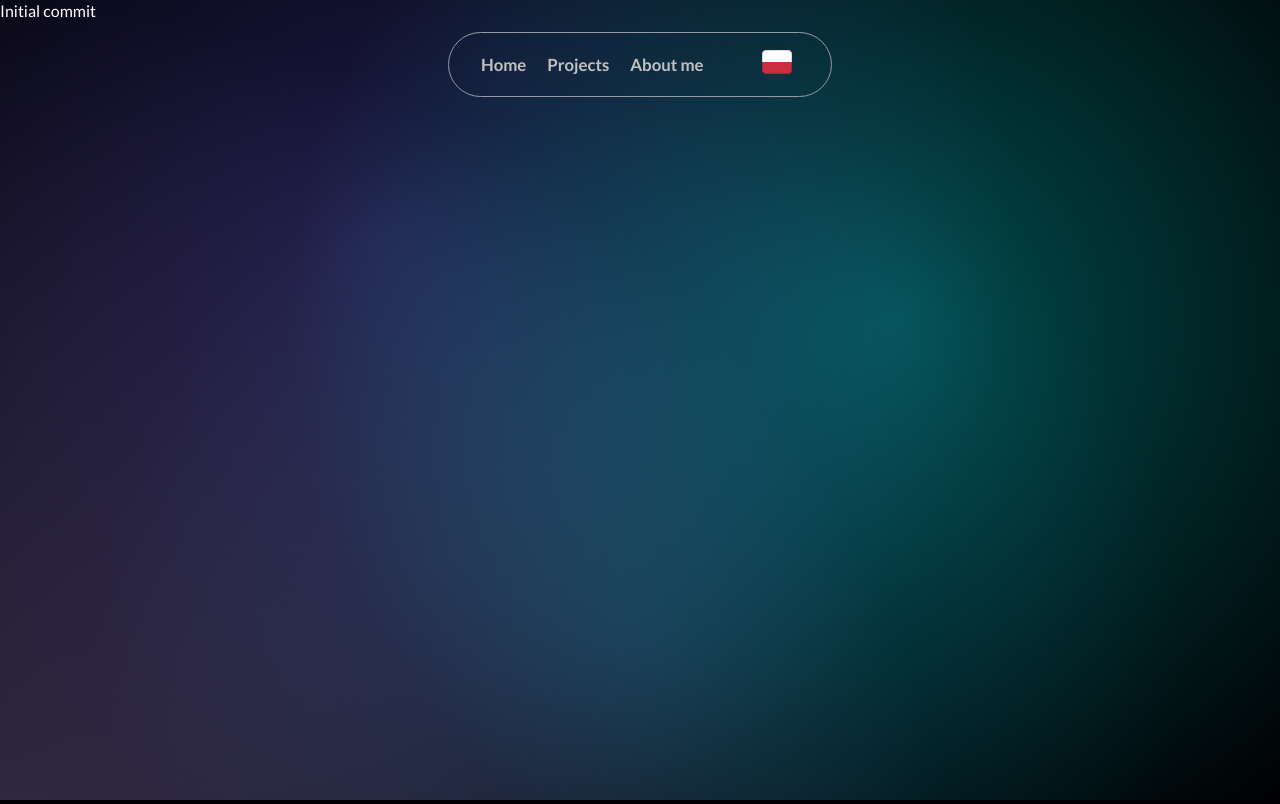
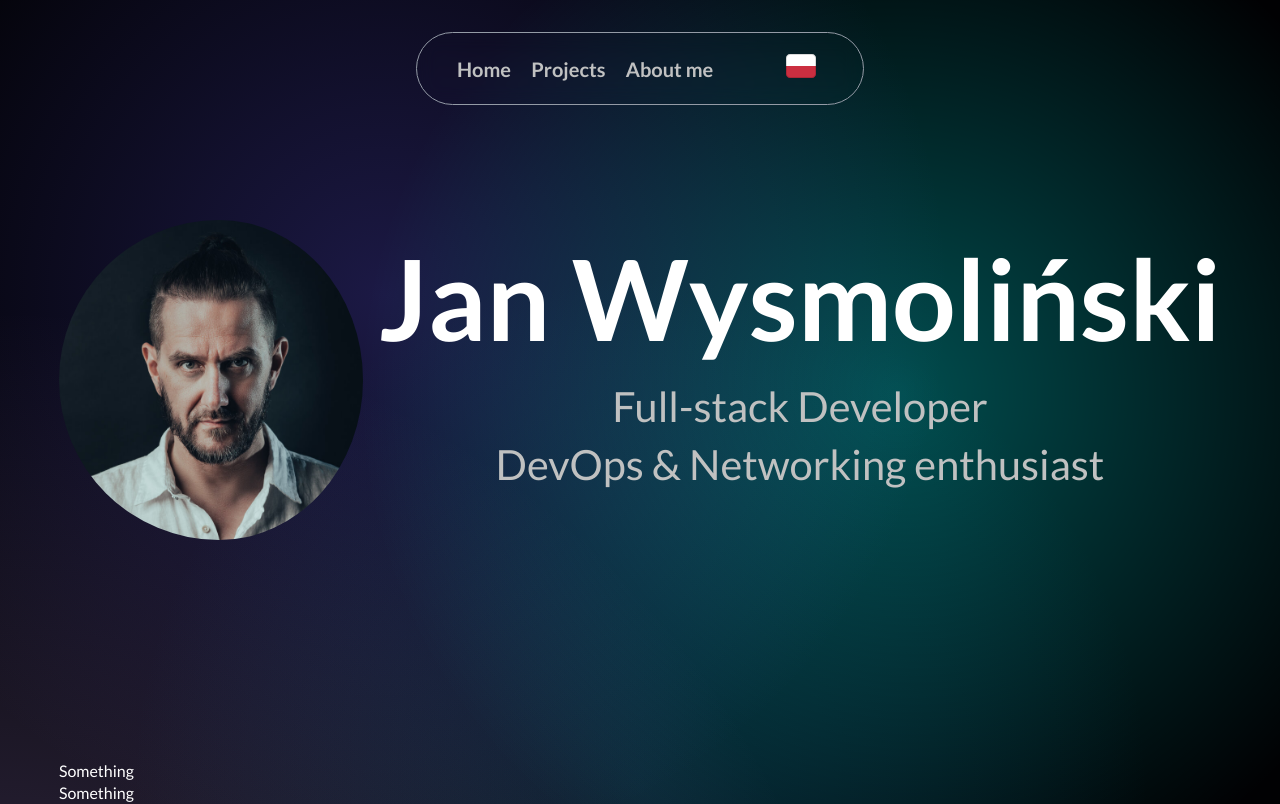
Before and after one commit to giro39/cv, a React (Vite) app in the folder cv/: page / in a window 1280 px wide. Shown: the top 804 px of the page. Built offline with nearby package versions, Linux system fonts and the light colour scheme.

Commit message:
Add profile card

```diff
--- a/cv/src/App.scss
+++ b/cv/src/App.scss
@@ -5,26 +5,29 @@ body {
     background: radial-gradient(
             circle at 30% 30%,
             rgba(89, 80, 221, 0.3),
-            transparent 60%
+            transparent 50%
         ),
         radial-gradient(
             circle at 70% 40%,
             rgba(0, 255, 255, 0.3),
-            transparent 60%
+            transparent 50%
         ),
         radial-gradient(
             circle at 50% 80%,
             rgba(16, 96, 136, 0.3),
-            transparent 60%
+            transparent 50%
         ),
         radial-gradient(
             circle at 0% 120%,
             rgba(189, 154, 246, 0.3),
-            transparent 60%
+            transparent 50%
         ),
         $background;
     background-blend-mode: screen;
     min-height: 100vh;
     overflow-x: hidden;
     color: $text-1;
+    display: flex;
+    flex-direction: column;
+    align-items: center;
 }
--- a/cv/src/App.tsx
+++ b/cv/src/App.tsx
@@ -1,4 +1,5 @@
 import Navbar from "./components/Navbar/Navbar";
+import Home from "./components/Home/Home";
 
 import "./i18n/config.js";
 
@@ -8,7 +9,17 @@ function App() {
     return (
         <main>
             <Navbar />
-            <div>Initial commit</div>
+            <Home />
+            <div>Something</div>
+            <div>Something</div>
+            <div>Something</div>
+            <div>Something</div>
+            <div>Something</div>
+            <div>Something</div>
+            <div>Something</div>
+            <div>Something</div>
+            <div>Something</div>
+            <div>Something</div>
         </main>
     );
 }
--- /dev/null
+++ b/cv/src/components/Home/Home.module.scss
@@ -0,0 +1,33 @@
+@use "../../vars" as *;
+
+.main {
+    // margin-top: 10rem;
+    height: 95vh;
+    display: flex;
+    align-items: center;
+}
+
+.profile {
+    display: flex;
+    flex-direction: row;
+}
+
+.photo {
+    width: 20rem;
+    height: 20rem;
+    padding-right: 1rem;
+    border-radius: 10rem;
+}
+
+.introduction {
+    text-align: center;
+}
+
+.name {
+    font-size: 7rem;
+}
+
+.whoami {
+    font-size: 2.6rem;
+    color: $text-2;
+}
--- /dev/null
+++ b/cv/src/components/Home/Home.tsx
@@ -0,0 +1,23 @@
+import { useTranslation } from "react-i18next";
+
+import styles from "./Home.module.scss";
+
+const Home = () => {
+    const { t } = useTranslation();
+
+    return (
+        <main className={styles.main} aria-label="Home">
+            <div className={styles.profile}>
+                <img className={styles.photo} src="foto_1.jpg" alt="My photo" />
+                <div className={styles.introduction}>
+                    <h1 className={styles.name}>Jan Wysmoliński</h1>
+                    <p className={styles.whoami}>{t("full_stack_dev")}</p>
+                    <p className={styles.whoami}>{t("devops_enth")}</p>
+                </div>
+            </div>
+            <div className={styles.links}></div>
+        </main>
+    );
+};
+
+export default Home;
--- a/cv/src/components/Navbar/Navbar.module.scss
+++ b/cv/src/components/Navbar/Navbar.module.scss
@@ -8,7 +8,7 @@
     top: 2rem;
     left: 50%;
     transform: translateX(-50%);
-    width: 30%; // todo: bigger on smaller devices
+    width: 35%; // todo: bigger on smaller devices
     padding: 0;
     z-index: 10;
     border-radius: 20rem;
@@ -21,7 +21,7 @@
     justify-content: space-between;
     border: solid 1px $text-3;
     backdrop-filter: blur(10px);
-    padding: 0.75rem 2rem;
+    padding: 1rem 2.5rem;
     border-radius: 20rem;
 }
 
@@ -39,7 +39,7 @@
 .navElements a {
     color: $text-2;
     text-decoration: none;
-    font-size: 1.05rem;
+    font-size: 1.25rem;
     font-weight: 600;
     transition: color 0.3s;
     cursor: pointer;
--- a/cv/src/components/Navbar/Navbar.tsx
+++ b/cv/src/components/Navbar/Navbar.tsx
@@ -6,7 +6,7 @@ const Navbar = () => {
     const { t } = useTranslation();
 
     return (
-        <nav className={styles.navbar} aria-label="Main Navigation">
+        <nav className={styles.navbar} aria-label="Navigation">
             <ul className={styles.navElements}>
                 <div className={styles.links}>
                     <li>
--- a/cv/src/i18n/config.js
+++ b/cv/src/i18n/config.js
@@ -15,6 +15,8 @@ i18n.use(initReactI18next).init({
                 tech_stack: "Tech Stack",
                 projects: "Projects",
                 about: "About me",
+                full_stack_dev: "Full-stack Developer",
+                devops_enth: "DevOps & Networking enthusiast",
             },
         },
         pl: {
@@ -24,6 +26,8 @@ i18n.use(initReactI18next).init({
                 tech_stack: "Technologie",
                 projects: "Projekty",
                 about: "O mnie",
+                full_stack_dev: "Programista Full-stack",
+                devops_enth: "Pasjonat DevOps i sieci komputerowych",
             },
         },
     },
```
Also changed, not shown: cv/public/foto_1.jpg (added).
